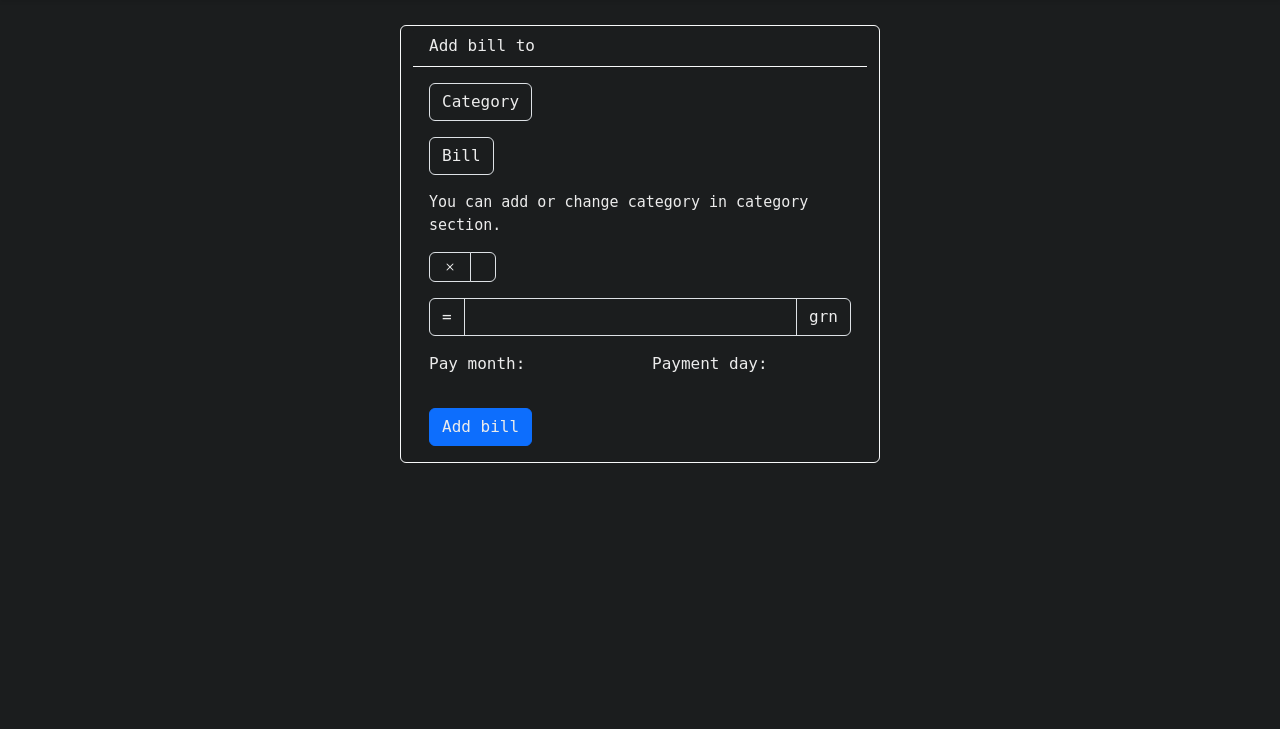
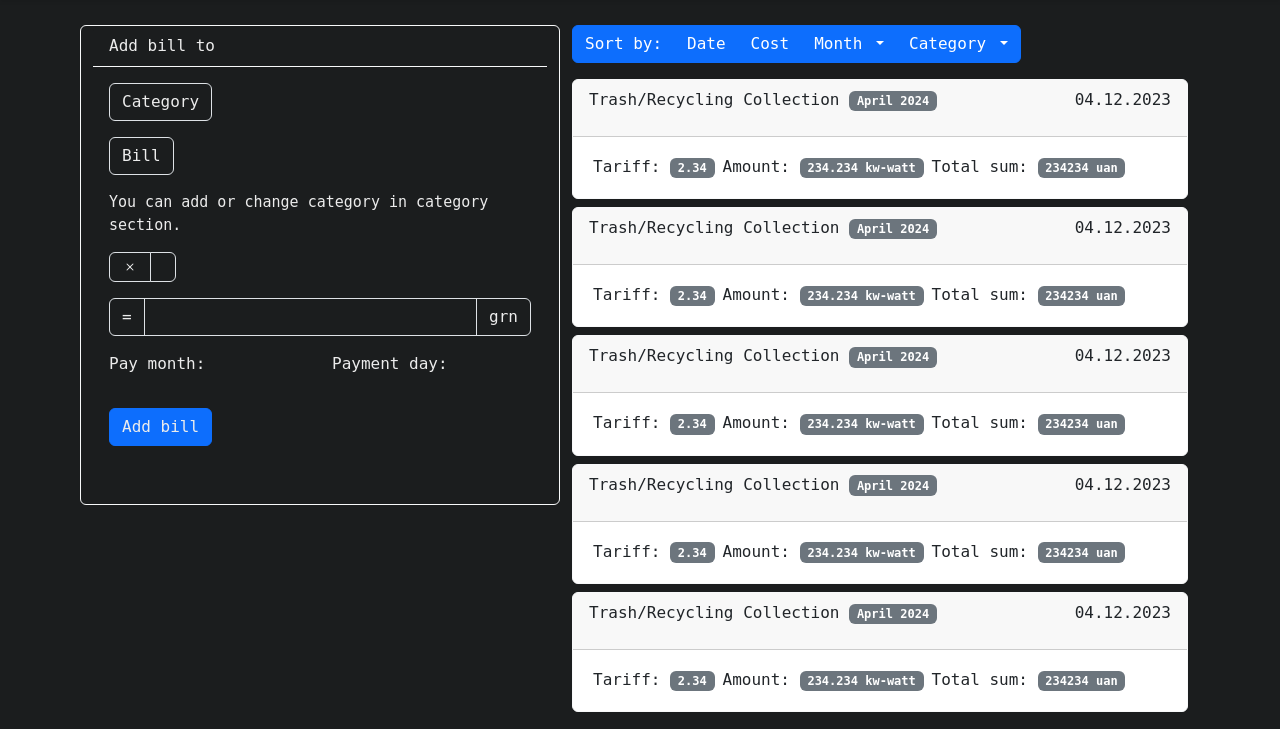
Before and after one commit to berestianyi/utility-bill-tracker, a Django app: page /add/1/ in a window 1280 px wide. Shown: the part 71-800 px from the top of the page. Run offline with Django 5.2, Linux system fonts and the light colour scheme; some libraries are stand-ins or nearby versions; some web fonts are replaced.

```diff
--- a/bills/templates/bills/building.html
+++ b/bills/templates/bills/building.html
@@ -7,11 +7,11 @@
 {% block body %}
     <div class="container-fluid">
         <div class="d-flex row justify-content-center" style="margin-top: 6rem">
-            <div class="card border-light w-25"  style="background-color: #1b1d1e; min-width: 480px">
+            <div class="card border-light w-25 mb-3"  style="background-color: #1b1d1e; min-width: 480px; max-height: 480px">
               <div class="card-header border-light" style="color: #ececec">
                 Add bill to {{ building.name }}
               </div>
-              <form action="{% url 'bills:add_bill' building.id %}" method="POST" class="card-body">
+              <form action="{% url 'bills:building' building.id %}" method="POST" class="card-body">
                   {% csrf_token %}
                   <div class="input-group mb-3">
                       {{  form.category }}
@@ -54,6 +54,96 @@
                   <button type="submit" class="btn btn-primary" style="color: #ececec">Add bill</button>
               </form>
             </div>
+            <div class="border-light w-50" style="background-color: #1b1d1e; min-width: 500px">
+                <div class="btn-group mb-3" role="group" aria-label="Button group with nested dropdown">
+                    <button type="button" class="btn btn-primary">Sort by:</button>
+                    <button type="button" class="btn btn-primary">Date</button>
+                    <button type="button" class="btn btn-primary">Cost</button>
+                    <div class="btn-group" role="group">
+                        <button type="button" class="btn btn-primary dropdown-toggle" data-bs-toggle="dropdown" aria-expanded="false">
+                          Month
+                        </button>
+                        <ul class="dropdown-menu">
+                          <li><a class="dropdown-item" href="#">Dropdown link</a></li>
+                          <li><a class="dropdown-item" href="#">Dropdown link</a></li>
+                        </ul>
+                    </div>
+                    <div class="btn-group" role="group">
+                        <button type="button" class="btn btn-primary dropdown-toggle" data-bs-toggle="dropdown" aria-expanded="false">
+                          Category
+                        </button>
+                        <ul class="dropdown-menu">
+                          <li><a class="dropdown-item" href="#">Dropdown link</a></li>
+                          <li><a class="dropdown-item" href="#">Dropdown link</a></li>
+                        </ul>
+                    </div>
+                </div>
+                <div class="card border-light mb-2" style="min-width: 18rem;">
+                  <div class="card-header d-flex justify-content-between">
+                      <p>Trash/Recycling Collection
+                          <span class="badge text-bg-secondary">April 2024</span>
+                      </p>
+                      <p>04.12.2023</p>
+                  </div>
+                  <div class="card-body d-flex">
+                    <h6 class="m-1">  Tariff: <span class="badge text-bg-secondary">2.34  </span></h6>
+                    <h6 class="m-1"> Amount:  <span class="badge text-bg-secondary">234.234 kw-watt  </span></h6>
+                    <h6 class="m-1">  Total sum: <span class="badge text-bg-secondary"> 234234 uan</span></h6>
+                  </div>
+                </div>
+                <div class="card border-light mb-2" style="min-width: 18rem;">
+                  <div class="card-header d-flex justify-content-between">
+                      <p>Trash/Recycling Collection
+                          <span class="badge text-bg-secondary">April 2024</span>
+                      </p>
+                      <p>04.12.2023</p>
+                  </div>
+                  <div class="card-body d-flex">
+                    <h6 class="m-1">  Tariff: <span class="badge text-bg-secondary">2.34  </span></h6>
+                    <h6 class="m-1"> Amount:  <span class="badge text-bg-secondary">234.234 kw-watt  </span></h6>
+                    <h6 class="m-1">  Total sum: <span class="badge text-bg-secondary"> 234234 uan</span></h6>
+                  </div>
+                </div>
+                <div class="card border-light mb-2" style="min-width: 18rem;">
+                  <div class="card-header d-flex justify-content-between">
+                      <p>Trash/Recycling Collection
+                          <span class="badge text-bg-secondary">April 2024</span>
+                      </p>
+                      <p>04.12.2023</p>
+                  </div>
+                  <div class="card-body d-flex">
+                    <h6 class="m-1">  Tariff: <span class="badge text-bg-secondary">2.34  </span></h6>
+                    <h6 class="m-1"> Amount:  <span class="badge text-bg-secondary">234.234 kw-watt  </span></h6>
+                    <h6 class="m-1">  Total sum: <span class="badge text-bg-secondary"> 234234 uan</span></h6>
+                  </div>
+                </div>
+                <div class="card border-light mb-2" style="min-width: 18rem;">
+                  <div class="card-header d-flex justify-content-between">
+                      <p>Trash/Recycling Collection
+                          <span class="badge text-bg-secondary">April 2024</span>
+                      </p>
+                      <p>04.12.2023</p>
+                  </div>
+                  <div class="card-body d-flex">
+                    <h6 class="m-1">  Tariff: <span class="badge text-bg-secondary">2.34  </span></h6>
+                    <h6 class="m-1"> Amount:  <span class="badge text-bg-secondary">234.234 kw-watt  </span></h6>
+                    <h6 class="m-1">  Total sum: <span class="badge text-bg-secondary"> 234234 uan</span></h6>
+                  </div>
+                </div>
+                <div class="card border-light mb-2" style="min-width: 18rem;">
+                  <div class="card-header d-flex justify-content-between">
+                      <p>Trash/Recycling Collection
+                          <span class="badge text-bg-secondary">April 2024</span>
+                      </p>
+                      <p>04.12.2023</p>
+                  </div>
+                  <div class="card-body d-flex">
+                    <h6 class="m-1">  Tariff: <span class="badge text-bg-secondary">2.34  </span></h6>
+                    <h6 class="m-1"> Amount:  <span class="badge text-bg-secondary">234.234 kw-watt  </span></h6>
+                    <h6 class="m-1">  Total sum: <span class="badge text-bg-secondary"> 234234 uan</span></h6>
+                  </div>
+                </div>
+            </div>
         </div>
     </div>
 {% endblock %}
```
